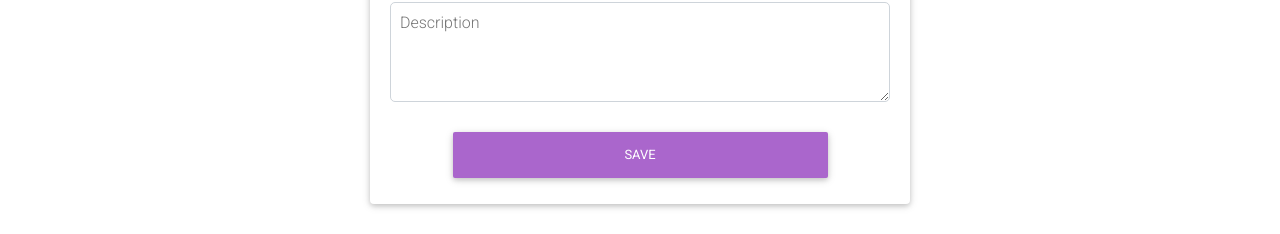
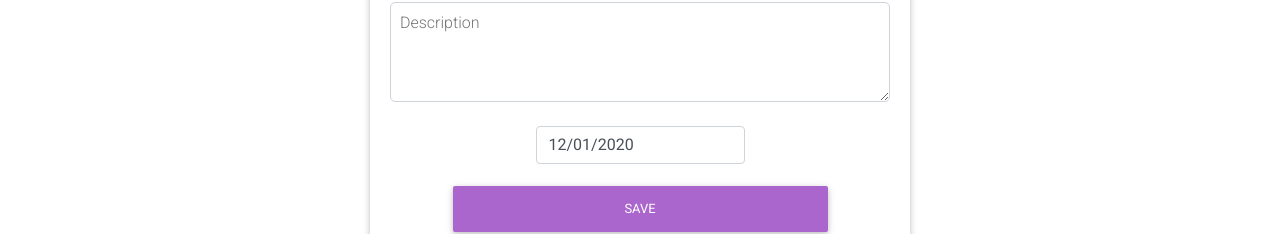
Before and after one commit to KOAT-20/MERN, a React (Create React App) app: page /edit/1 in a window 1280 px wide. Shown: the part 299-533 px from the top of the page. Built offline with nearby package versions, Linux system fonts and the light colour scheme; no server answers.

Commit message:
componente 'createNotes' maquetado

```diff
--- a/src/components/create_note.js
+++ b/src/components/create_note.js
@@ -3,10 +3,16 @@ import axios from 'axios';
 import {
   MDBRow, MDBCol, MDBCard, MDBCardBody, MDBBtn, MDBInput
 } from 'mdbreact';
+import DatePicker from 'react-datepicker';
+import 'react-datepicker/dist/react-datepicker.css';
 
 export default class CreateNote extends Component {
   state = {
     users: [],
+    userSelected: '',
+    title: '',
+    description: '',
+    date: new Date(),
   }
 
   async componentDidMount () {
@@ -18,10 +24,14 @@ export default class CreateNote extends Component {
   }
 
   changeInput = (e) => {
-    console.log(e.target.value);
+    console.log(e.target.id, e.target.value);
     this.setState ({
       [e.target.id]: e.target.value
     });
+  }
+
+  changeDate = (date) => {
+    this.setState({date})
   }
 
   onSubmitNote = (e) => {
@@ -49,7 +59,9 @@ export default class CreateNote extends Component {
                 </div>
                 <div className='form-group'>
                   <MDBInput
+                    id='title'
                     className='form-control'
+                    onChange={this.changeInput}
                     type='text'
                     label='Title'
                     outline
@@ -57,11 +69,21 @@ export default class CreateNote extends Component {
                 </div>
                 <div className='form-group'>
                   <MDBInput
+                    id='description'
                     className='form-control'
+                    onChange={this.changeInput}
                     type='textarea'
                     label='Description'
                     style={{borderRadius:'5px 5px', height:'100px'}}
                     outline
+                  />
+                </div>
+                <div className='form-group'>
+                  <DatePicker
+                    className='form-control'
+                    dateFormat='dd/MM/yyyy'
+                    selected={this.state.date}
+                    onChange={this.changeDate}
                   />
                 </div>
                 <MDBBtn className='w-75' type='submit' color='secondary'>
--- a/src/components/create_user.js
+++ b/src/components/create_user.js
@@ -21,6 +21,7 @@ export default class CreateUser extends Component {
     this.setState ({
       users: res.data
     })
+    console.log(res.data);
   }
 
   changeInput = (e) => {
```
